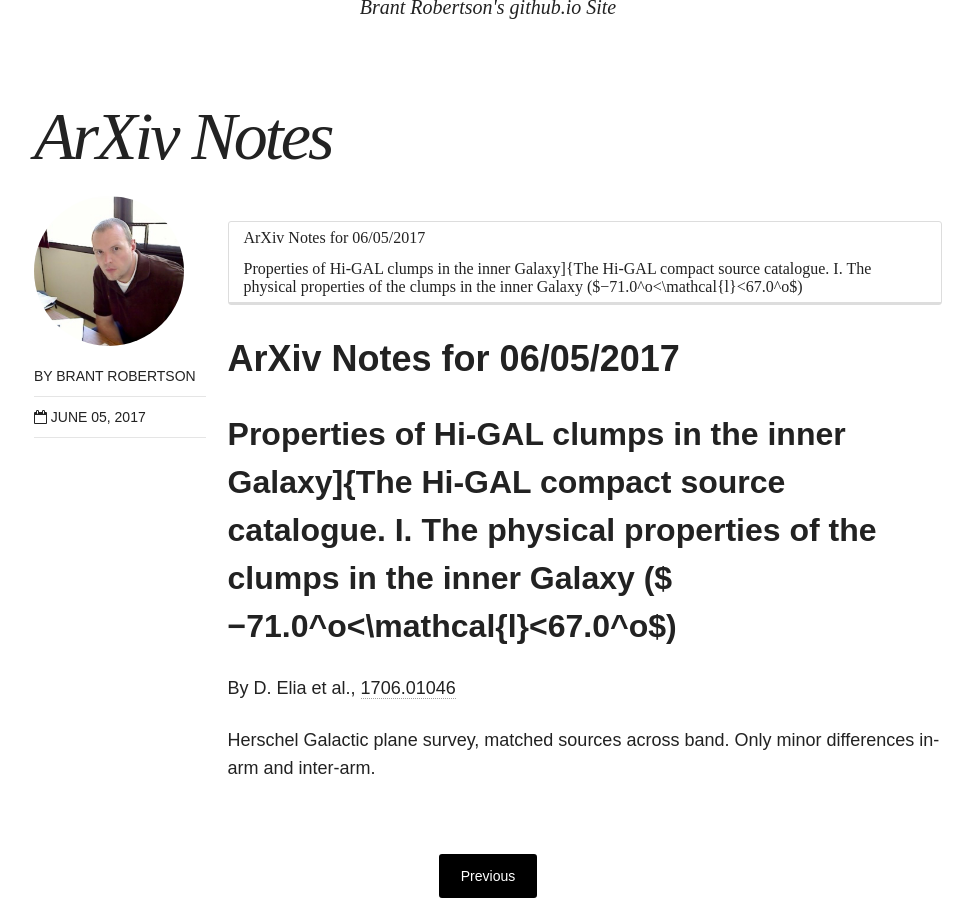
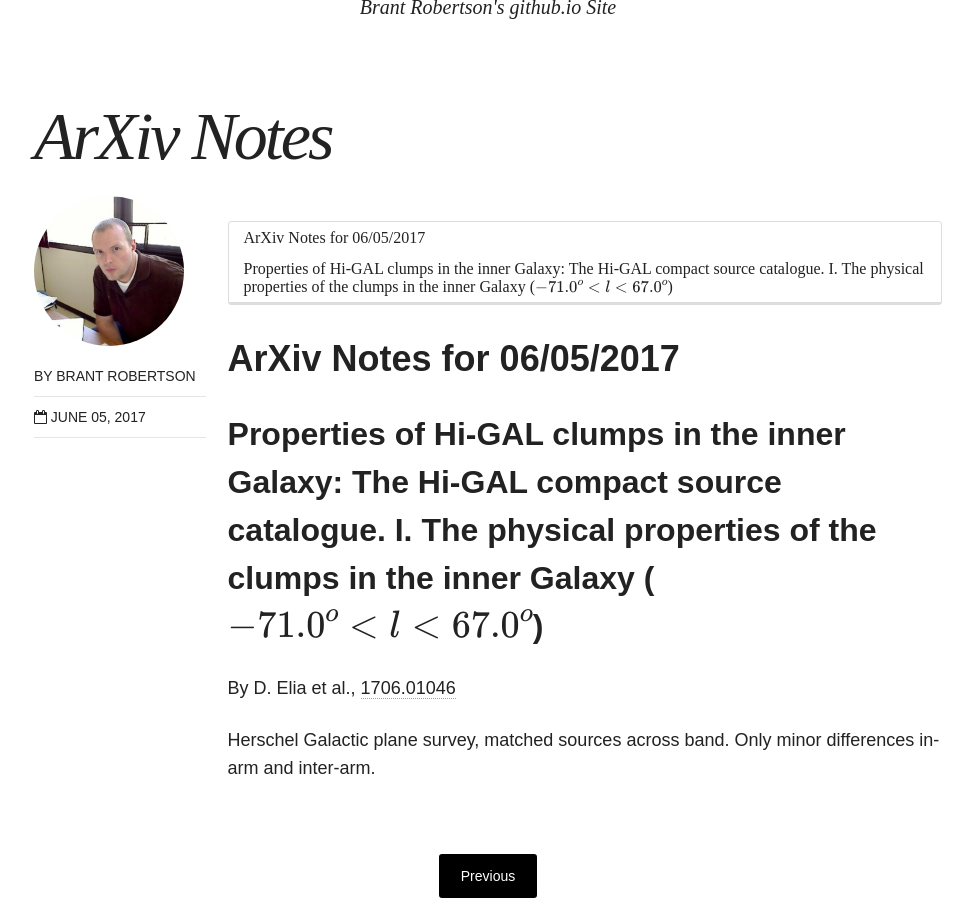
Before and after one commit to brantr/brantr.github.io, a Jekyll site: the page built from _posts/arxiv/2017-06-05-arxiv-06052017.md, in a window 1280 px wide and 900 px high, scrolled down 376 px. Shown: the whole window, without its empty margins (152-1125 px from the left). Built offline with Jekyll 4.4.1, drawn with Linux system fonts in a browser that asks for light colours; nearby versions of some CDN libraries; formulas are drawn with MathJax 3.

```diff
--- a/_posts/arxiv/2017-06-05-arxiv-06052017.md
+++ b/_posts/arxiv/2017-06-05-arxiv-06052017.md
@@ -11,7 +11,7 @@ use_math: true
 
 # ArXiv Notes for 06/05/2017
 
-## Properties of Hi-GAL clumps in the inner Galaxy]{The Hi-GAL compact source catalogue. I. The physical properties of the clumps in the inner Galaxy ($−71.0^o<\mathcal{l}<67.0^o$)
+## Properties of Hi-GAL clumps in the inner Galaxy: The Hi-GAL compact source catalogue. I. The physical properties of the clumps in the inner Galaxy ($$−71.0^o<\mathcal{l}<67.0^o$$)
 
 By D. Elia et al., [1706.01046](https://arxiv.org/abs/1706.01046)
 
```
